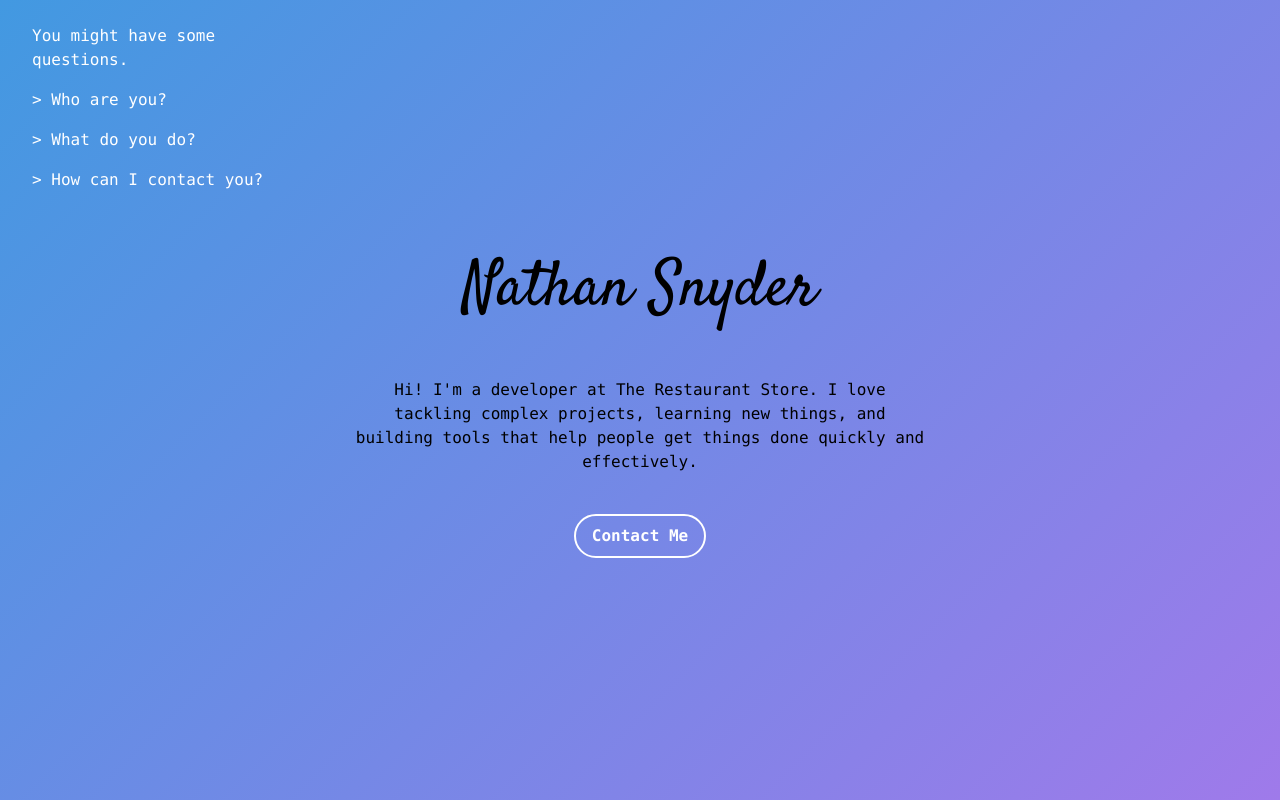
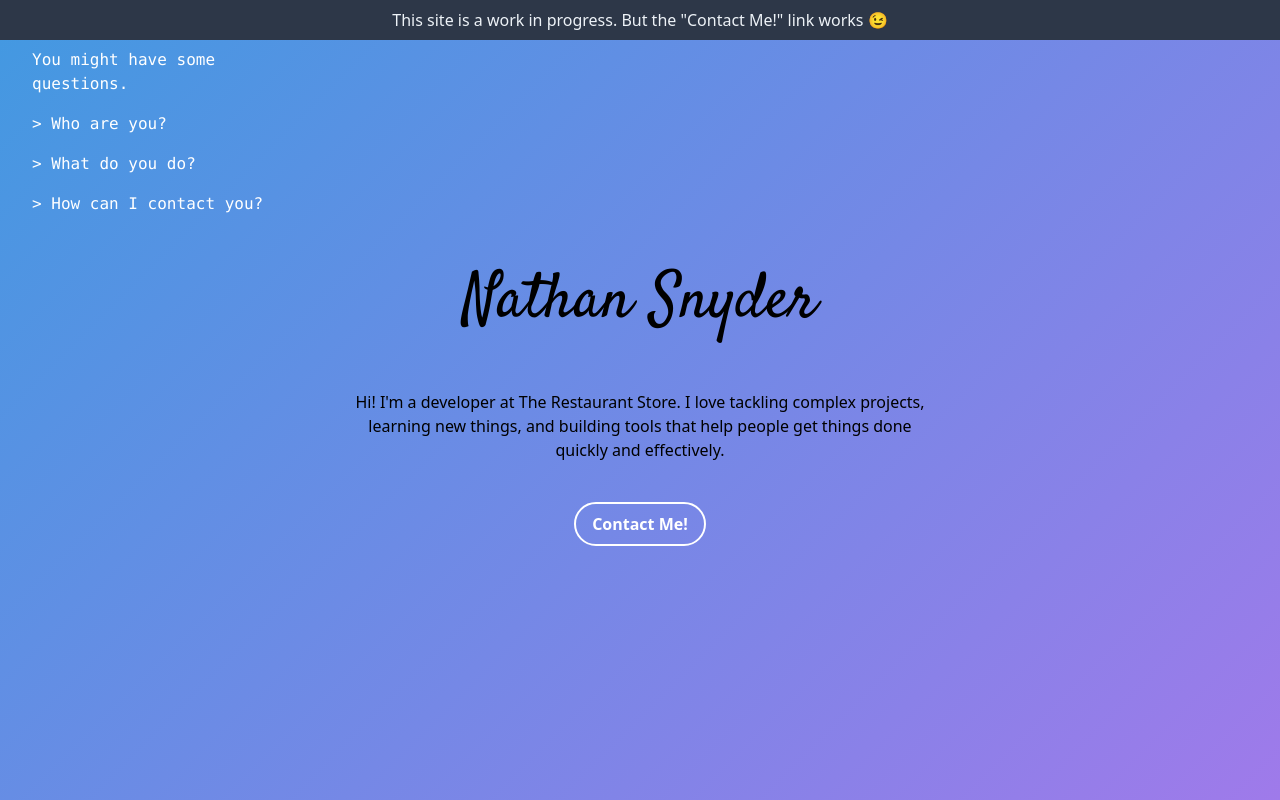
Before and after one commit to nsnyder/nsnyder.github.com, a Vue app: page / in a window 1280 px wide. Built offline with nearby package versions, Linux system fonts and the light colour scheme.

Commit message:
Add a WIP banner, update some fonts and spacing
Also, add a master-only README.md and don't copy the default README.md
when deploying

```diff
--- a/scripts/github-deploy.js
+++ b/scripts/github-deploy.js
@@ -12,8 +12,7 @@ const targetBranch = 'master';
     console.log("Building...");
     await execa("npm", ["run", "build"]);
 
-    // Keep the README.md and anything else that we want aside from the built code.
-    await execa("cp", ["README.md", "dist"]);
+    // Keep anything that we want aside from the built code.
     if (fs.existsSync(".www-resources")) {
       await execa("cp", ["-a", ".www-resources/.", "dist"]);
     }
--- a/src/App.vue
+++ b/src/App.vue
@@ -1,5 +1,5 @@
 <template>
-  <div id="app" class="font-mono">
+  <div id="app" class="font-sans">
     <Navigation />
     <Header />
   </div>
--- a/src/components/Header.vue
+++ b/src/components/Header.vue
@@ -1,4 +1,8 @@
 <template>
+  <div>
+    <div class="absolute w-full bg-gray-800 text-center text-gray-200 p-2">
+      This site is a work in progress. But the "Contact Me!" link works 😉
+    </div>
     <div class="bg-fixed bg-gradient-purple-blue min-h-screen flex flex-col p-5 items-center align-middle justify-center">
       <div class="font-display text-5xl md:text-6xl my-5">
         Nathan Snyder
@@ -9,8 +13,9 @@
         quickly and effectively.
       </div>
       <a href="mailto:nathan@snydern.com" class="my-5 border-2 px-4 py-2 text-white font-bold border-white rounded-full">
-      Contact Me
+        Contact Me!
       </a>
+    </div>
   </div>
 </template>
 
--- a/src/components/Navigation.vue
+++ b/src/components/Navigation.vue
@@ -1,5 +1,5 @@
 <template>
-  <div class="fixed text-white h-screen flex flex-col align-middle max-w-xs pl-4 my-4">
+  <div class="fixed text-white h-screen flex flex-col align-middle max-w-xs pl-4 my-4 font-mono mt-10">
     <div class="py-2 px-4">You might have some questions.</div>
     <a href="#" v-for="(question, index) in headings" :key="index" class="py-1 px-4 my-1 hover:pl-6 transition-all duration-100">
       > {{ question }}
```
Also changed, not shown: .www-resources/README.md (added). Lines whose indentation alone changed are shown as unchanged.
